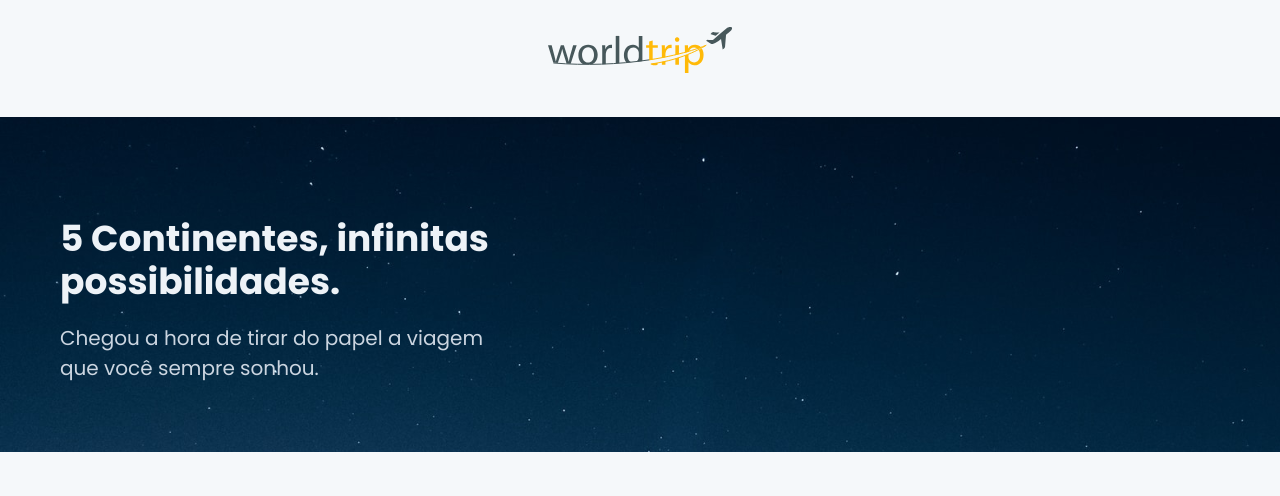
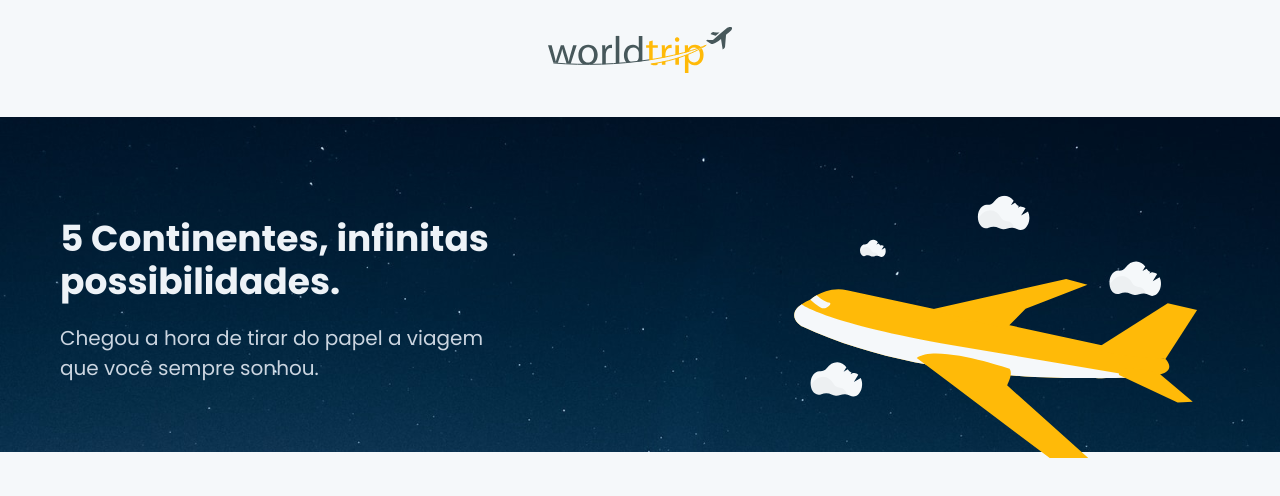
Before and after one commit to vagnerolliver/ignite-challenge-08-interface-com-chakra-ui, a Next.js app: page / in a window 1280 px wide. Shown: the top 496 px of the page. Built offline with nearby package versions, Linux system fonts and the light colour scheme.

Commit message:
feat: banner home

```diff
--- a/components/Header/index.tsx
+++ b/components/Header/index.tsx
@@ -1,5 +1,4 @@
-import { Flex } from '@chakra-ui/react'
-import { Image } from '@chakra-ui/react'
+import { Flex, Image } from '@chakra-ui/react'
 
 
 export function Header(): JSX.Element {
--- a/pages/index.tsx
+++ b/pages/index.tsx
@@ -1,4 +1,4 @@
-import { Box, Flex, Text, Heading } from "@chakra-ui/react"
+import { Box, Flex, Text, Heading ,Image } from "@chakra-ui/react"
 import type { NextPage } from 'next'
 
 import { Header } from '../components/Header'
@@ -8,14 +8,25 @@ const Home: NextPage = () => {
     <>
       <Header />
         <Box
+          backgroundImage="url('/images/bg-banner-repeat.png')"
+          backgroundPosition="left"
+          backgroundRepeat="repeat-x"
+        >
+          <Box
             backgroundImage="url('/images/bg-banner-home.svg')"
             backgroundPosition="left"
-          backgroundRepeat="repeat-x"
+            backgroundRepeat="no-repeat"
+          >
+            <Flex
+              maxW="1160"
+              align="center"
+              justify="space-around"
               height="368"
+              mx="auto"
+              w="100%"
             >
-          <Flex w="100%" maxWidth="1160" mx="auto" align="center" height="368">
-            <Box w="100%" maxWidth="430">
-              <Heading as='h2' fontSize="36" mb="5" mt="8" color="gray.100">
+              <Box w="100%" maxW="430" mt="8">
+                <Heading as='h2' fontSize="36" mb="5" color="gray.100">
                   5 Continentes,
                   infinitas possibilidades.
                 </Heading>
@@ -23,7 +34,12 @@ const Home: NextPage = () => {
                   Chegou a hora de tirar do papel a viagem que você sempre sonhou.
                 </Text>
               </Box>
+
+              <Box w="100%" textAlign="right" alignSelf="flex-end" pr="4">
+                <Image src='/images/airplane-banner-home.svg' width="417px" ml="auto" alt='Airplane' />
+              </Box>
             </Flex>
+          </Box>
         </Box>
     </>
   )
--- a/styles/theme.ts
+++ b/styles/theme.ts
@@ -11,7 +11,9 @@ export const theme = extendTheme({
     gray: {
       '100': '#F5F8FA', // light text
       '300': '#DADADA', // light info
-      '900': '999999', // dark info
+      '500': 'rgba(153, 153, 153, 0.5)', // info50
+      '800': '#999999', // dark info
+      '900': '#47585B', // dark text
     }
   },
   fonts: {
```
Also changed, not shown: public/images/bg-banner-repeat.png (added). Lines whose indentation alone changed are shown as unchanged.
